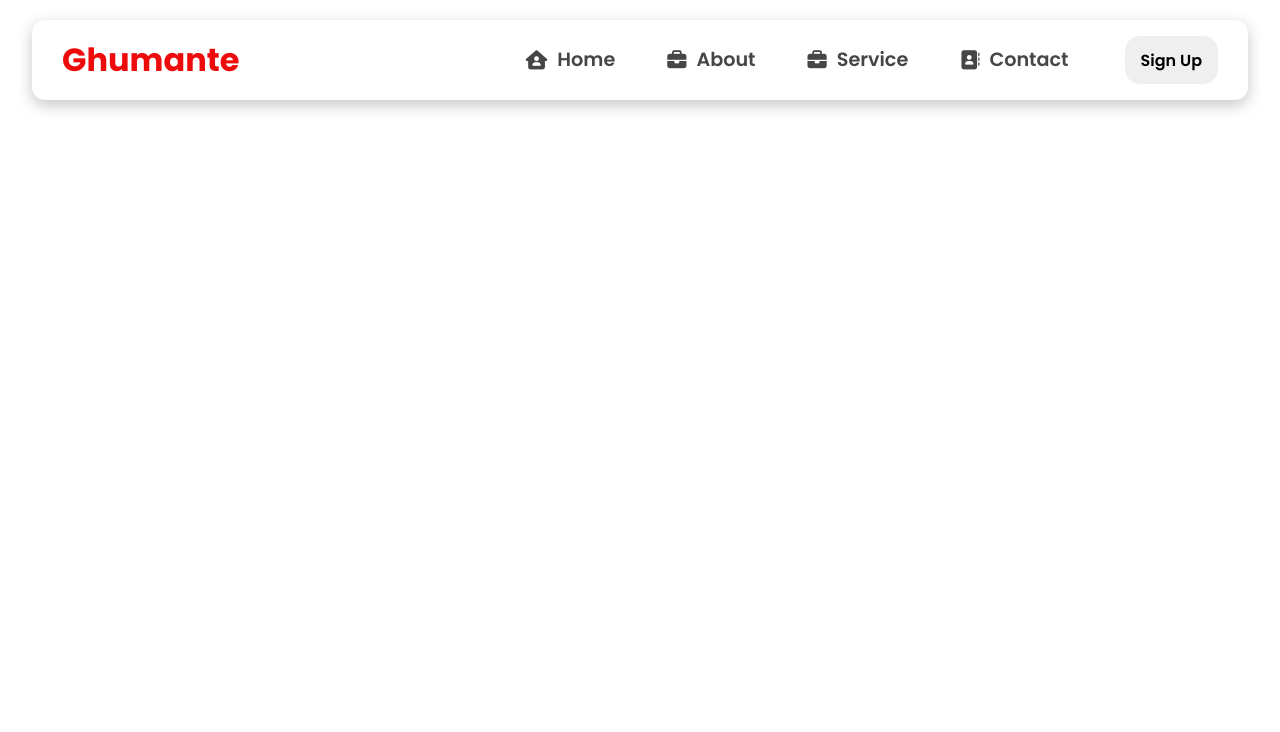
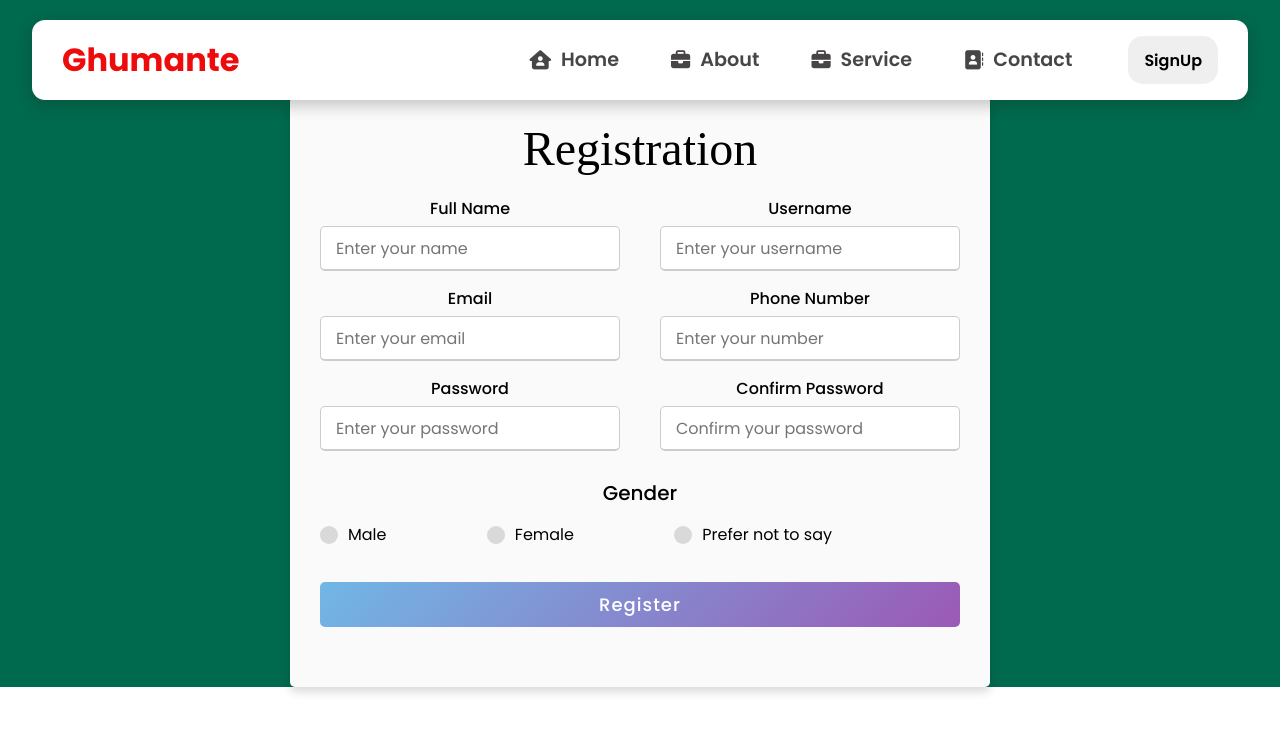
Before and after one commit to Kabin24/Ghumante_goto_travel, a React (Create React App) app: page /signup in a window 1280 px wide. Shown: the top 732 px of the page. Built offline with nearby package versions, Linux system fonts and the light colour scheme.

Commit message:
completed project

```diff
--- a/src/App.js
+++ b/src/App.js
@@ -6,6 +6,7 @@ import Home from './routes/Home';
 import About from './routes/About';
 import Service from './routes/Service';
 import Contact from './routes/Contact';
+import Signup from './routes/Signup';
 
 function App() {
   return (
@@ -15,6 +16,7 @@ function App() {
         <Route  path='/about' element={<About/>}/>
         <Route  path='/service' element={<Service/>}/>
         <Route  path='/contact' element={<Contact/>}/>
+        <Route path ='/signup' element={<Signup/>}/>
       </Routes>
       <Navbar/>
 
--- /dev/null
+++ b/src/components/ContactFormStyles.css
@@ -0,0 +1,50 @@
+.from-container {
+    margin: 4rem 6rem ;
+    color: #2a2a2a;
+}
+
+.from-container form {
+    padding-top: 3rem;
+    display: flex;
+    flex-direction: column;
+    width: 50%;
+    margin: auto;
+}
+.from-container input{
+    height: 3rem;
+    padding: 0 1rem;
+    margin-bottom: 2rem;
+    border-radius: 0.3rem;
+    border: 1px solid #2a2a2a;
+}
+
+.from-container textarea{
+
+    padding: 1rem;
+    margin-bottom: 2rem;
+    border-radius: 0.3rem;
+    border: 1px solid #2a2a2a;
+}
+
+.from-container button{
+    display: inline;
+}
+.contact-info{
+    padding-top: 1rem;
+    font-size:  1.1rem;
+
+}
+
+
+@media screen and (max-width:850px) {
+
+    .from-container{
+        margin: 4rem 2rem;
+    }
+    .from-container  form{
+        padding-top: 2rem;
+
+        width: 90%;
+    }
+
+}
--- /dev/null
+++ b/src/components/Contactform.js
@@ -0,0 +1,24 @@
+import "./ContactFormStyles.css"
+
+function ContactForm(){
+    return(
+    <div className="from-container">
+        <h1> Send a message to us!</h1>
+        <form>
+            <input placeholder="Name"/>
+            <input placeholder="E-mail"/>
+            <input placeholder="Subject"/>
+            <textarea placeholder="Message"  rows="4"> </textarea>
+            <button> Send Message</button>
+        </form>
+        <div className="contact-info">
+                <p>Contact : 9842051683/025-56743</p>
+                <p>Email : shresthasabin89@gmail.com</p>
+            </div>
+    </div>
+
+
+    )
+}
+
+export default ContactForm;
--- a/src/components/Navbar.js
+++ b/src/components/Navbar.js
@@ -31,7 +31,11 @@ class Navbar extends Component {
                 </li>
                  );
                 })}
-                    <button>Sign Up</button>
+                     <li>
+                             <Link to='/signup'>
+                                <button>SignUp</button>
+                            </Link>
+                         </li>
                 </ul>
 
             </nav>
--- /dev/null
+++ b/src/components/RegistrationFrom.css
@@ -0,0 +1,146 @@
+
+.registration-body{
+
+    display: flex;
+    justify-content: center;
+    align-items: center;
+    padding-top: 6rem;
+    background-color: #006A4E;
+
+  }
+  .title{
+    font-size: 3rem;
+    font-family: 'Times New Roman', Times, serif;
+  }
+
+  .containers{
+    max-width: 700px;
+    width: 100%;
+    background-color: #fafafa;
+    padding: 25px 30px;
+    border-radius: 5px;
+    box-shadow: 0 5px 10px rgba(0,0,0,0.15);
+  }
+  .container .title{
+    font-size: 25px;
+    font-weight: 500;
+    position: relative;
+  }
+  .container .title::before{
+    content: "";
+    position: absolute;
+    left: 0;
+    bottom: 0;
+    height: 3px;
+    width: 30px;
+    border-radius: 5px;
+    background: linear-gradient(135deg, #71b7e6, #9b59b6);
+  }
+  .content form .user-details{
+    display: flex;
+    flex-wrap: wrap;
+    justify-content: space-between;
+    margin: 20px 0 12px 0;
+  }
+  form .user-details .input-box{
+    margin-bottom: 15px;
+    width: calc(100% / 2 - 20px);
+  }
+  form .input-box span.details{
+    display: block;
+    font-weight: 500;
+    margin-bottom: 5px;
+  }
+  .user-details .input-box input{
+    height: 45px;
+    width: 100%;
+    outline: none;
+    font-size: 16px;
+    border-radius: 5px;
+    padding-left: 15px;
+    border: 1px solid #ccc;
+    border-bottom-width: 2px;
+    transition: all 0.3s ease;
+  }
+  .user-details .input-box input:focus,
+  .user-details .input-box input:valid{
+    border-color: #9b59b6;
+  }
+   form .gender-details .gender-title{
+    font-size: 20px;
+    font-weight: 500;
+   }
+   form .category{
+     display: flex;
+     width: 80%;
+     margin: 14px 0 ;
+     justify-content: space-between;
+   }
+   form .category label{
+     display: flex;
+     align-items: center;
+     cursor: pointer;
+   }
+   form .category label .dot{
+    height: 18px;
+    width: 18px;
+    border-radius: 50%;
+    margin-right: 10px;
+    background: #d9d9d9;
+    border: 5px solid transparent;
+    transition: all 0.3s ease;
+  }
+   #dot-1:checked ~ .category label .one,
+   #dot-2:checked ~ .category label .two,
+   #dot-3:checked ~ .category label .three{
+     background: #9b59b6;
+     border-color: #d9d9d9;
+   }
+   form input[type="radio"]{
+     display: none;
+   }
+   form .button{
+     height: 45px;
+     margin: 35px 0
+   }
+   form .button input{
+     height: 100%;
+     width: 100%;
+     border-radius: 5px;
+     border: none;
+     color: #fff;
+     font-size: 18px;
+     font-weight: 500;
+     letter-spacing: 1px;
+     cursor: pointer;
+     transition: all 0.3s ease;
+     background: linear-gradient(135deg, #71b7e6, #9b59b6);
+   }
+   form .button input:hover{
+    /* transform: scale(0.99); */
+    background: linear-gradient(-135deg, #71b7e6, #9b59b6);
+    }
+   @media(max-width: 584px){
+   .container{
+    max-width: 100%;
+  }
+  form .user-details .input-box{
+      margin-bottom: 15px;
+      width: 100%;
+    }
+    form .category{
+      width: 100%;
+    }
+    .content form .user-details{
+      max-height: 300px;
+      overflow-y: scroll;
+    }
+    .user-details::-webkit-scrollbar{
+      width: 5px;
+    }
+    }
+    @media(max-width: 459px){
+    .container .content .category{
+      flex-direction: column;
+    }
+  }
--- /dev/null
+++ b/src/components/Resgistration.js
@@ -0,0 +1,68 @@
+
+import "./RegistrationFrom.css"
+
+
+function Registration() {
+    return (
+        <div className="registration-body">
+      <div class="containers">
+        <div class="title">Registration</div>
+        <div class="content">
+          <form action="#">
+            <div class="user-details">
+              <div class="input-box">
+                <span class="details">Full Name</span>
+                <input type="text" placeholder="Enter your name" required />
+              </div>
+              <div class="input-box">
+                <span class="details">Username</span>
+                <input type="text" placeholder="Enter your username" required />
+              </div>
+              <div class="input-box">
+                <span class="details">Email</span>
+                <input type="text" placeholder="Enter your email" required />
+              </div>
+              <div class="input-box">
+                <span class="details">Phone Number</span>
+                <input type="text" placeholder="Enter your number" required />
+              </div>
+              <div class="input-box">
+                <span class="details">Password</span>
+                <input type="text" placeholder="Enter your password" required />
+              </div>
+              <div class="input-box">
+                <span class="details">Confirm Password</span>
+                <input type="text" placeholder="Confirm your password" required />
+              </div>
+            </div>
+            <div class="gender-details">
+              <input type="radio" name="gender" id="dot-1" />
+              <input type="radio" name="gender" id="dot-2" />
+              <input type="radio" name="gender" id="dot-3" />
+              <span class="gender-title">Gender</span>
+              <div class="category">
+                <label for="dot-1">
+                  <span class="dot one"></span>
+                  <span class="gender">Male</span>
+                </label>
+                <label for="dot-2">
+                  <span class="dot two"></span>
+                  <span class="gender">Female</span>
+                </label>
+                <label for="dot-3">
+                  <span class="dot three"></span>
+                  <span class="gender">Prefer not to say</span>
+                </label>
+              </div>
+            </div>
+            <div class="button">
+              <input type="submit" value="Register" />
+            </div>
+          </form>
+        </div>
+      </div>
+      </div>
+    );
+  }
+
+  export default Registration;
--- a/src/routes/Contact.js
+++ b/src/routes/Contact.js
@@ -2,6 +2,7 @@ import Hero from "../components/Hero";
 import Navbar from "../components/Navbar";
 import ContactImg from "../assets/contact3.avif"
 import Footer from "../components/Footer";
+import ContactForm from "../components/Contactform";
 
 function Contact (){
     return(
@@ -13,7 +14,9 @@ function Contact (){
         heroImg={ContactImg}
         title="Contact Us "
        />
+        <ContactForm/>
        <Footer/>
+
 
          </>
     )
--- /dev/null
+++ b/src/routes/Signup.js
@@ -0,0 +1,13 @@
+import React from 'react';
+
+
+import Resgistration from '../components/Resgistration';
+
+
+function Signup() {
+  return (
+        <Resgistration/>
+  );
+}
+
+export default Signup;
```
Also changed, not shown: src/assets/nepal.jpeg (deleted).
